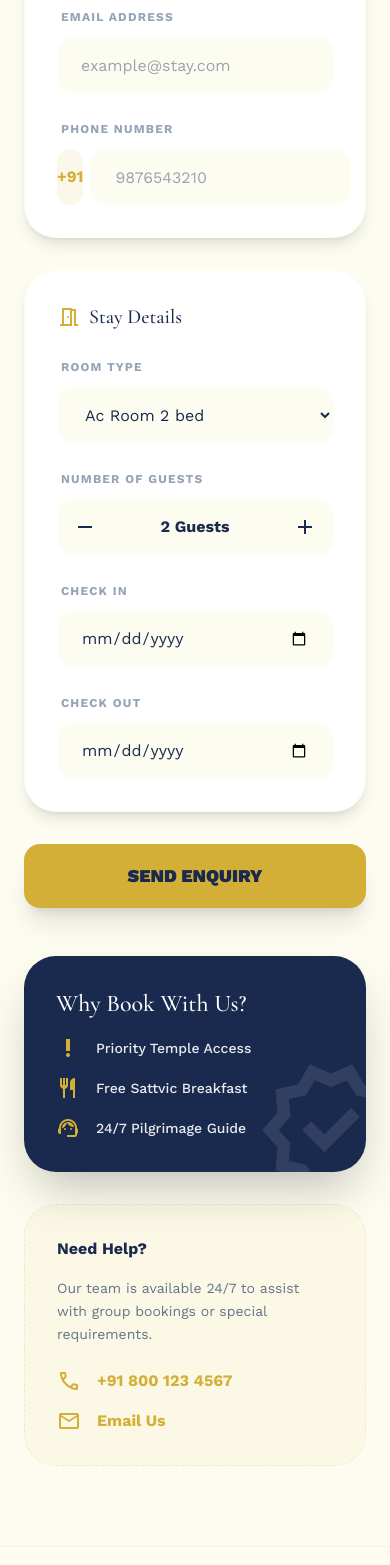
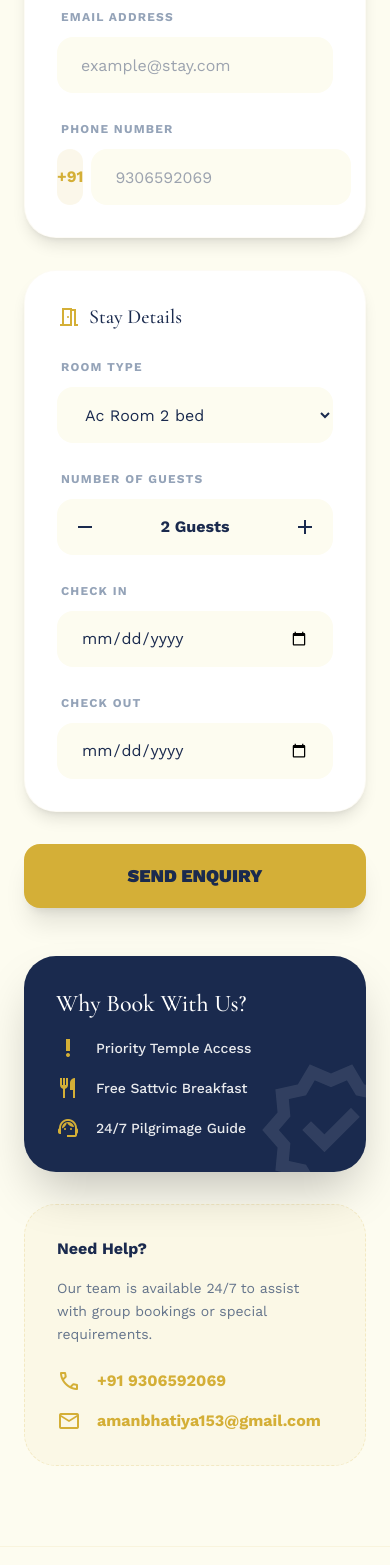
Before and after one commit to sumitkumards07/Iskon, a React (Vite) app: page /enquiry in a window 390 px wide. Shown: the part 432-1997 px from the top of the page. Built offline with nearby package versions, Linux system fonts and the light colour scheme.

Commit message:
Updated contact information: new phone and email

```diff
--- a/src/components/Footer.tsx
+++ b/src/components/Footer.tsx
@@ -38,11 +38,11 @@ const Footer: React.FC = () => {
           <ul className="space-y-4 text-sm text-slate-500">
             <li className="flex gap-3">
               <span className="material-symbols-outlined text-primary text-sm font-bold">phone</span>
-              +91 800 123 4567
+              +91 9306592069
             </li>
             <li className="flex gap-3">
               <span className="material-symbols-outlined text-primary text-sm font-bold">mail</span>
-              stay@vrindavanserenity.com
+              amanbhatiya153@gmail.com
             </li>
             <li className="flex gap-3">
               <span className="material-symbols-outlined text-primary text-sm font-bold">location_on</span>
--- a/src/pages/Enquiry.tsx
+++ b/src/pages/Enquiry.tsx
@@ -70,7 +70,7 @@ const Enquiry: React.FC = () => {
                       <input
                         required
                         className="flex-1 h-14 px-6 rounded-2xl bg-background-light border-none focus:ring-2 focus:ring-primary transition-all"
-                        placeholder="9876543210"
+                        placeholder="9306592069"
                         value={formData.phone}
                         onChange={(e) => setFormData({...formData, phone: e.target.value})}
                       />
@@ -177,13 +177,13 @@ const Enquiry: React.FC = () => {
                   Our team is available 24/7 to assist with group bookings or special requirements.
                 </p>
                 <div className="flex flex-col gap-4">
-                  <a href="tel:+918001234567" className="flex items-center gap-4 text-primary font-bold hover:translate-x-1 transition-transform">
+                  <a href="tel:+919306592069" className="flex items-center gap-4 text-primary font-bold hover:translate-x-1 transition-transform">
                     <span className="material-symbols-outlined font-bold">call</span>
-                    +91 800 123 4567
+                    +91 9306592069
                   </a>
-                  <a href="mailto:stay@vrindavanserenity.com" className="flex items-center gap-4 text-primary font-bold hover:translate-x-1 transition-transform">
+                  <a href="mailto:amanbhatiya153@gmail.com" className="flex items-center gap-4 text-primary font-bold hover:translate-x-1 transition-transform">
                     <span className="material-symbols-outlined font-bold">mail</span>
-                    Email Us
+                    amanbhatiya153@gmail.com
                   </a>
                 </div>
              </div>
```
